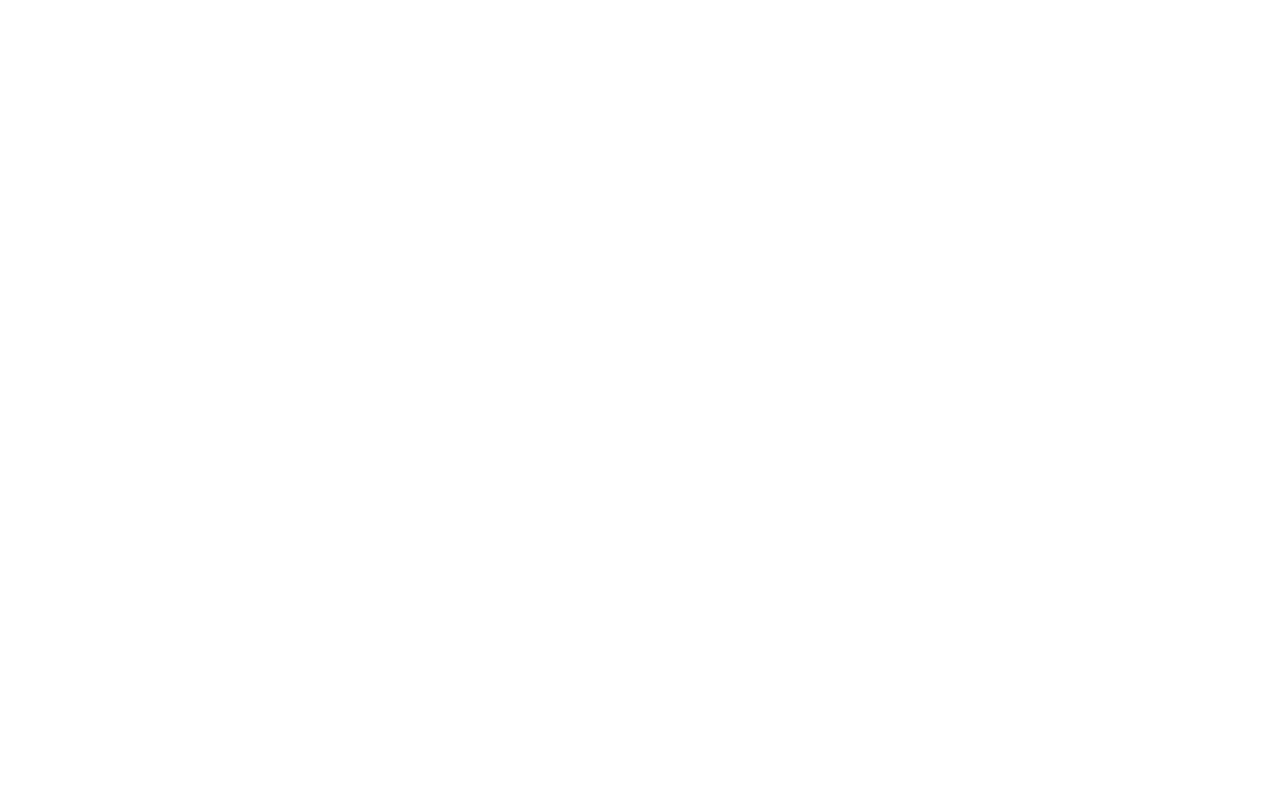
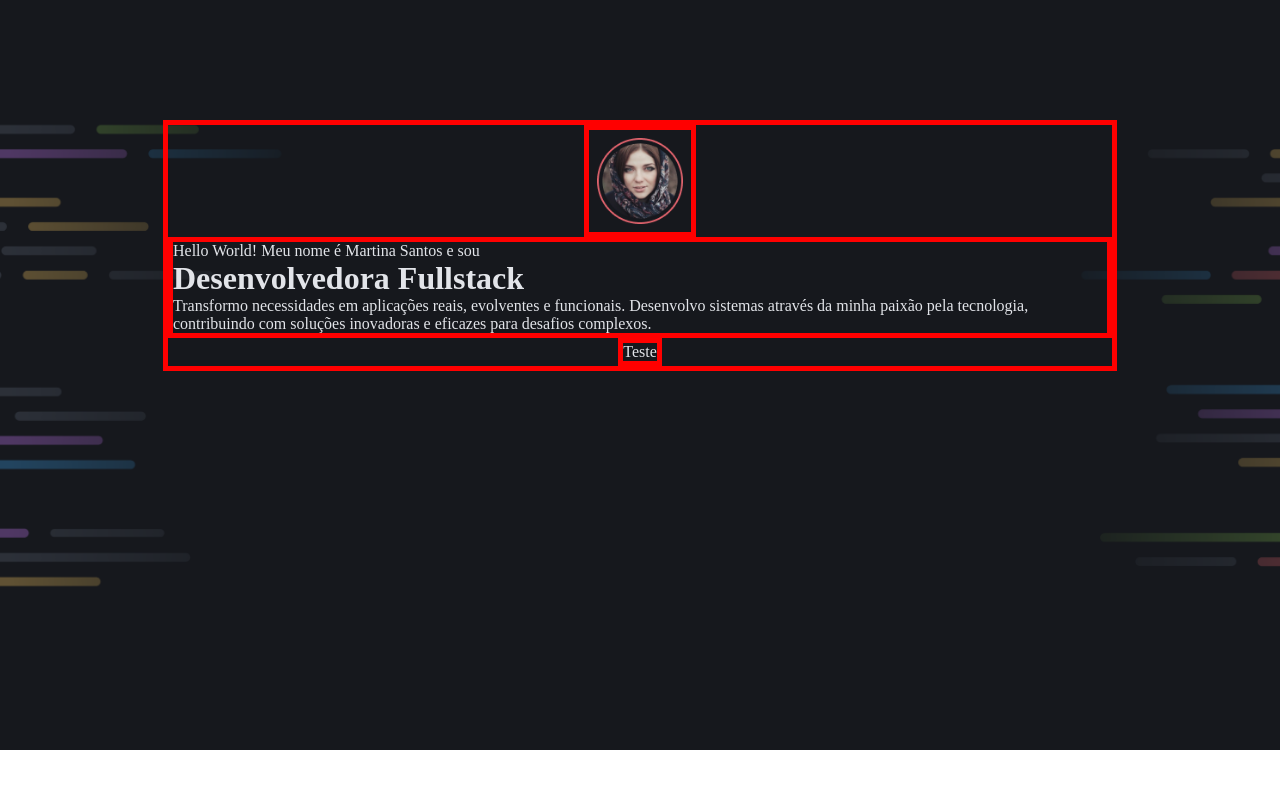
Before and after one commit to RalphCajazeira/portfolio_dev, a plain HTML site: page index.html in a window 1280 px wide. Drawn offline with Linux system fonts and the light colour scheme.

Commit message:
initial header

```diff
--- a/index.html
+++ b/index.html
@@ -1,9 +1,40 @@
 <!DOCTYPE html>
 <html lang="pt-br">
   <head>
+    <link rel="preconnect" href="https://fonts.googleapis.com" />
+    <link rel="preconnect" href="https://fonts.gstatic.com" crossorigin />
+
     <meta charset="UTF-8" />
     <meta name="viewport" content="width=device-width, initial-scale=1.0" />
+    <link rel="stylesheet" href="styles/index.css" />
     <title>Portfólio Dev</title>
+    <link
+      href="https://fonts.googleapis.com/css2?family=Asap:ital,wght@0,100..900;1,100..900&family=Inconsolata:wght@200..900&family=Maven+Pro:wght@400..900&display=swap"
+      rel="stylesheet"
+    />
   </head>
-  <body></body>
+  <body>
+    <header>
+      <div class="flex-col">
+        <div id="profile" class="border-teste">
+          <img class="border-teste" src="/assets/image/User.png" alt="" />
+          <div id="profiledesc" class="border-teste">
+            <div>
+              <p>Hello World! Meu nome é Martina Santos e sou</p>
+              <h1>Desenvolvedora Fullstack</h1>
+            </div>
+            <div>
+              <p>
+                Transformo necessidades em aplicações reais, evolventes e
+                funcionais. Desenvolvo sistemas através da minha paixão pela
+                tecnologia, contribuindo com soluções inovadoras e eficazes para
+                desafios complexos.
+              </p>
+            </div>
+          </div>
+          <div id="tec" class="border-teste">Teste</div>
+        </div>
+      </div>
+    </header>
+  </body>
 </html>
--- a/styles/global.css
+++ b/styles/global.css
@@ -3,3 +3,47 @@
   padding: 0;
   box-sizing: border-box;
 }
+
+:root {
+  /* Parametro de Cores */
+  --bg-color-red: #e3646e;
+  --bg-color-purple: #bb72e9;
+  --bg-color-blue: #3996db;
+  --bg-color-gree: #82bc4f;
+  --bg-color-yellow: #eabd5f;
+
+  --base-color-gray-100: #0d0e11;
+  --base-color-gray-200: #16181d;
+  --base-color-gray-300: #292c34;
+  --base-color-gray-400: #878ea1;
+  --base-color-gray-500: #c0c4ce;
+  --base-color-gray-600: #e2e4e9;
+
+  /* Parametro de Fontes */
+  --font-family-Maven: "Maven Pro", serif;
+  --font-family-Inconsolata: "Inconsolata", serif;
+  --font-family-Asap: "Asap", serif;
+
+  --text-title-lg: bold 56px/120% var(--font-family-Asap);
+  --text-title-md: bold 56px/120% var(--font-family-Asap);
+  --text-title-sm: bold 56px/120% var(--font-family-Asap);
+  --text-subtitle: bold 56px/120% var(--font-family-Asap);
+  --text-md: bold 56px/120% var(--font-family-Asap);
+  --text-sm: bold 56px/120% var(--font-family-Asap);
+}
+
+/* Parametro do Body */
+body {
+  font: var(--font-family-Asap);
+  color: var(--base-color-gray-600);
+  /* background-color: var(--base-color-gray-300); */
+}
+
+.flex-col {
+  display: flex;
+  flex-direction: column;
+}
+
+.border-teste {
+  border: solid 5px red;
+}
--- /dev/null
+++ b/styles/header.css
@@ -0,0 +1,23 @@
+header {
+  display: flex;
+  background-image: url(/assets/image/Background_Intro.png);
+  background-size: cover;
+  height: 750px;
+  max-width: 1366px;
+  justify-content: center;
+}
+
+#profile {
+  display: flex;
+  flex-direction: column;
+  justify-content: center;
+  align-items: center;
+  margin: 120px 163px 183px;
+
+  img {
+    padding: 8px;
+    width: 112px;
+    height: 112px;
+    object-fit: cover;
+  }
+}
--- /dev/null
+++ b/styles/index.css
@@ -0,0 +1,2 @@
+@import url(/styles/global.css);
+@import url(/styles/header.css);
```
Also changed, not shown: assets/ico/CSS.svg (added), assets/ico/GitHub.svg (added), assets/ico/HTML.svg (added), assets/ico/JavaScript.svg (added), assets/ico/Node.js.svg (added), assets/ico/React.svg (added), assets/image/Background_Contacts.png (added), assets/image/Background_Intro.png (added), assets/image/Thumbnail_Project-01.png (added), assets/image/Thumbnail_Project-02.png (added), assets/image/Thumbnail_Project-03.png (added), assets/image/Thumbnail_Project-04.png (added), assets/image/Thumbnail_Project-05.png (added), assets/image/Thumbnail_Project-06.png (added), 1 more files.
